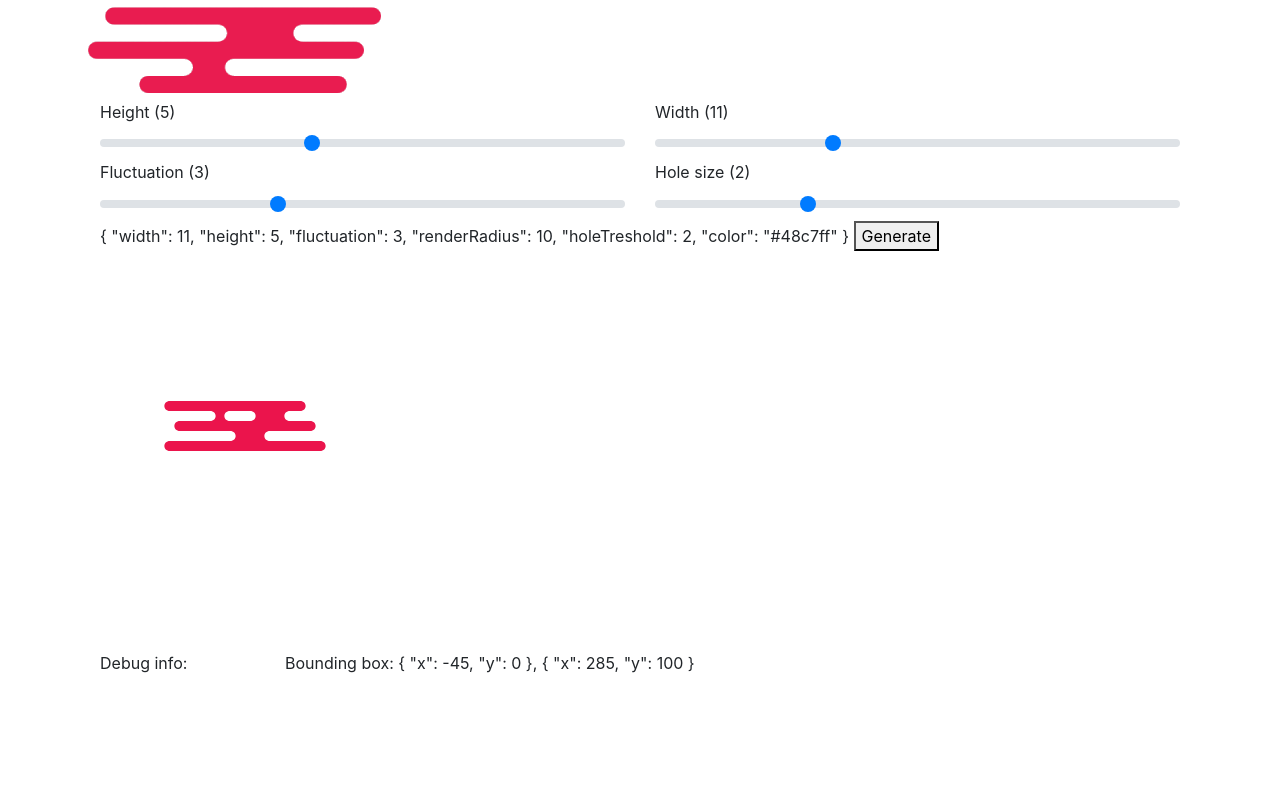
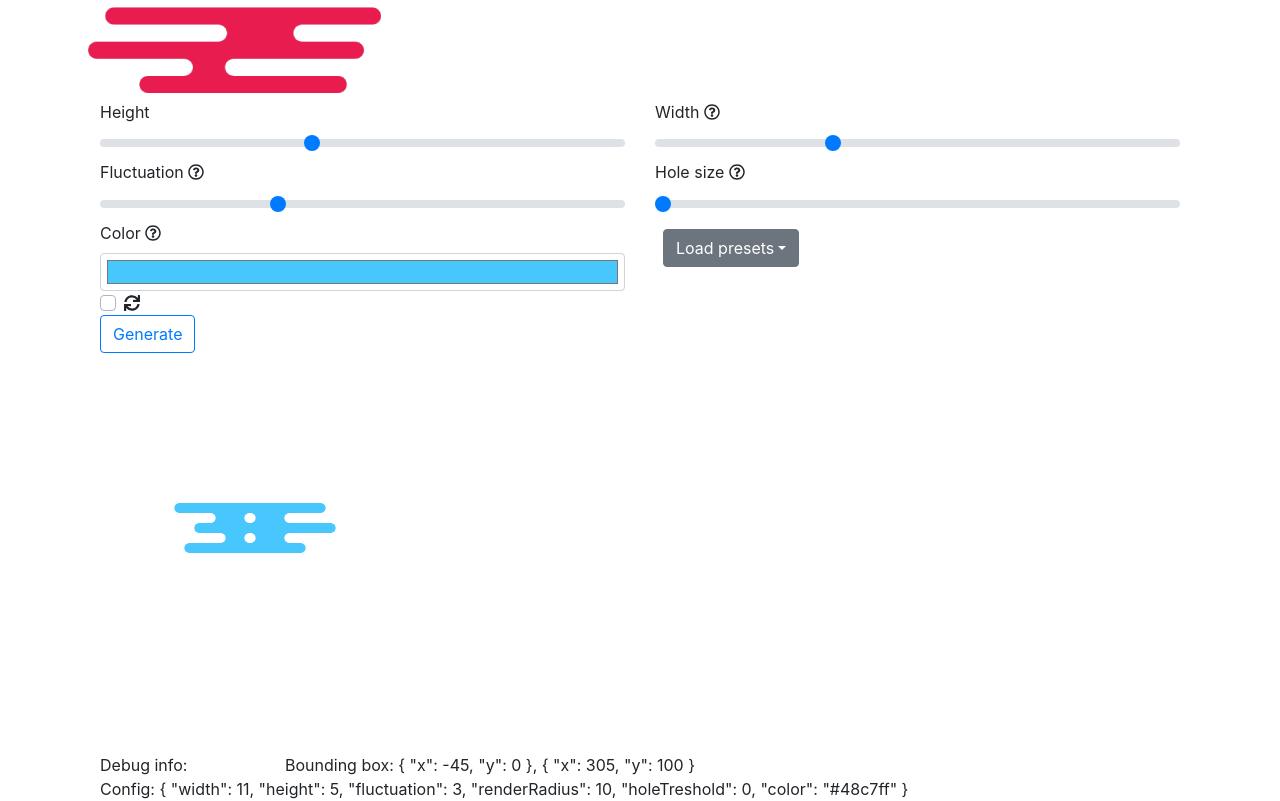
Before and after one commit to onetdev/cloud_generator, a Vue app: page / in a window 1280 px wide. Built offline with nearby package versions, Linux system fonts and the light colour scheme.

Commit message:
Add cloud presets.

```diff
--- a/src/components/Generator.vue
+++ b/src/components/Generator.vue
@@ -1,65 +1,103 @@
 <template>
   <b-container>
     <b-row class="controllers">
+      <!-- Height -->
       <b-col sm="6">
-        <label for="config-height">
-          Height
-          <span class="debug">({{ config.height }})</span>
-        </label>
+        <label for="config-height">Height</label>
         <b-form-input
           id="config-height"
-          v-model="config.height"
+          v-model="localConfig.height"
           type="range"
           min="1"
           max="11"
           step="2"
         ></b-form-input>
       </b-col>
+
+      <!-- Width -->
       <b-col sm="6">
         <label for="config-width">
           Width
-          <span class="debug">({{ config.width }})</span>
+          <font-awesome-icon :icon="['far', 'question-circle']" id="width-info" />
+          <b-tooltip
+            target="width-info"
+            triggers="hover"
+          >Width only defines the fluctuation base not the actual cloud width itself.</b-tooltip>
         </label>
         <b-form-input
           id="config-width"
-          v-model="config.width"
+          v-model="localConfig.width"
           type="range"
           min="3"
           max="27"
           step="2"
         ></b-form-input>
       </b-col>
+
+      <!-- Fluctuation -->
       <b-col sm="6">
         <label for="config-fluctuation">
           Fluctuation
-          <span class="debug">({{ config.fluctuation }})</span>
+          <font-awesome-icon :icon="['far', 'question-circle']" id="fluctuation-info" />
+          <b-tooltip
+            target="fluctuation-info"
+            triggers="hover"
+          >The columns the left and right side will fluctuate vertically.</b-tooltip>
         </label>
         <b-form-input
           id="config-fluctuation"
-          v-model="config.fluctuation"
+          v-model="localConfig.fluctuation"
           type="range"
           min="1"
           max="7"
           step="2"
         ></b-form-input>
       </b-col>
+
+      <!-- Hole treshold -->
       <b-col sm="6">
-              <label for="config-holeTreshold">
+        <label for="config-holeTreshold">
           Hole size
-          <span class="debug">({{ config.holeTreshold }})</span>
+          <font-awesome-icon :icon="['far', 'question-circle']" id="holeTreshold-info" />
+          <b-tooltip
+            target="holeTreshold-info"
+            triggers="hover"
+          >Set the lowest value to turn off. The logic behing finding the right spot can be found in the generator source code.</b-tooltip>
         </label>
         <b-form-input
           id="config-holeTreshold"
-          v-model="config.holeTreshold"
+          v-model="localConfig.holeTreshold"
           type="range"
           min="0"
           max="7"
           step="1"
         ></b-form-input>
       </b-col>
+
+      <!-- Cloud color -->
+      <b-col sm="6">
+        <label for="config-color">
+          Color
+          <font-awesome-icon :icon="['far', 'question-circle']" id="color-info" />
+          <b-tooltip
+            target="color-info"
+            triggers="hover"
+          >Set the lowest value to turn off. The logic behing finding the right spot can be found in the generator source code.</b-tooltip>
+        </label>
+        <b-form-input id="config-color" v-model="localConfig.color" type="color"></b-form-input>
+      </b-col>
+      <b-col sm="6">
+        <b-dropdown id="load-preset" text="Load presets" class="m-md-2">
+          <b-dropdown-item @click="applyPreset(presets.regular)">Regular cloud</b-dropdown-item>
+          <b-dropdown-item @click="applyPreset(presets.foggy)">Foggy</b-dropdown-item>
+        </b-dropdown>
+      </b-col>
+
       <b-col sm="12">
-      {{ config }}
-        <button @click="generate">Generate</button>
+        <b-form-checkbox v-model="autoSync" value="1">
+          <font-awesome-icon icon="sync" />
+        </b-form-checkbox>
+        <b-button variant="outline-primary" @click="generate">Generate</b-button>
       </b-col>
     </b-row>
     <b-row class="image">
@@ -71,22 +109,22 @@
         xmlns="http://www.w3.org/2000/svg"
       >
         <g transform="translate(200, 100)">
-          <path :d="svgPath" fill="rgba(235, 20, 76, 1)" stroke="none" stroke-width="0" />
+          <path :d="svgPath" :fill="localConfig.color" stroke="none" stroke-width="0" />
         </g>
       </svg>
     </b-row>
     <b-row>
       <b-col sm="2">Debug info:</b-col>
       <b-col sm="10">Bounding box: {{ svgPathMin }}, {{ svgPathMax }}</b-col>
+      <b-col sm="12">Config: {{ localConfig }}</b-col>
     </b-row>
   </b-container>
 </template>
 
 <script lang="ts">
-import { Component, Prop, Vue } from "vue-property-decorator";
-import CloudGenerator, {
-  CloudGeneratorConfig
-} from "../services/CloudGenerator";
+import { Component, Prop, Watch, Vue } from "vue-property-decorator";
+import CloudPresets, { CloudPreset } from '../vars/CloudPresets';
+import CloudGenerator from "../services/CloudGenerator";
 
 interface Coordinate {
   x: number;
@@ -95,10 +133,13 @@ interface Coordinate {
 
 @Component({})
 class Generator extends Vue {
-  @Prop() config!: CloudGeneratorConfig;
+  @Prop() config!: CloudPreset;
+  localConfig: CloudPreset = this.config;
+  presets: CloudPresets = CloudPresets;
   svgPath: string = "";
   svgPathMin: Coordinate = { x: Infinity, y: Infinity };
   svgPathMax: Coordinate = { x: -Infinity, y: -Infinity };
+  autoSync: boolean = true;
 
   mounted() {
     this.generate();
@@ -108,12 +149,13 @@ class Generator extends Vue {
    * If needed, the component will automaticaly generate a random cloud on
    * mount.
    */
-  generate() {
-    if (this.config == null) {
+  generate(): void {
+    if (this.localConfig == null) {
       return;
     }
 
-    const generator = new CloudGenerator(this.config);
+    (console as any).log(this.localConfig);
+    const generator = new CloudGenerator(this.localConfig);
     generator.generatePoints();
     generator.generateCutouts();
 
@@ -125,7 +167,7 @@ class Generator extends Vue {
    * This will always generate the proper bounding box for the
    * svg on screen because it will look at each single coordinate in the path.
    */
-  updateBoundingCoordinates() {
+  updateBoundingCoordinates(): void {
     const ex = RegExp("([-0-9]+) ([-0-9]+)", "ig");
     let match;
     while ((match = ex.exec(this.svgPath)) !== null) {
@@ -140,6 +182,22 @@ class Generator extends Vue {
       };
     }
   }
+
+  /**
+   * Applies preset data to the current config
+   * @param {CloudPreset} preset
+   */
+  applyPreset(preset: CloudPreset) {
+    this.localConfig = Object.assign({}, this.localConfig, preset);
+  }
+
+  @Watch("localConfig", { immediate: true, deep: true })
+  onChildChanged(val: string, oldVal: string) {
+    if (this.autoSync == false) {
+      return;
+    }
+    this.generate();
+  }
 }
 
 export default Generator;
--- a/src/vars/CloudPresets.ts
+++ b/src/vars/CloudPresets.ts
@@ -10,14 +10,14 @@ export default class CloudPresets {
     height: 5,
     fluctuation: 3,
     renderRadius: 10,
-    holeTreshold: 2,
+    holeTreshold: 0,
     color: "#48c7ff"
   }
 
   static foggy: CloudPreset = {
-    width: 11,
+    width: 17,
     height: 5,
-    fluctuation: 5,
+    fluctuation: 7,
     renderRadius: 10,
     holeTreshold: 2,
     color: "#dadada"
```
